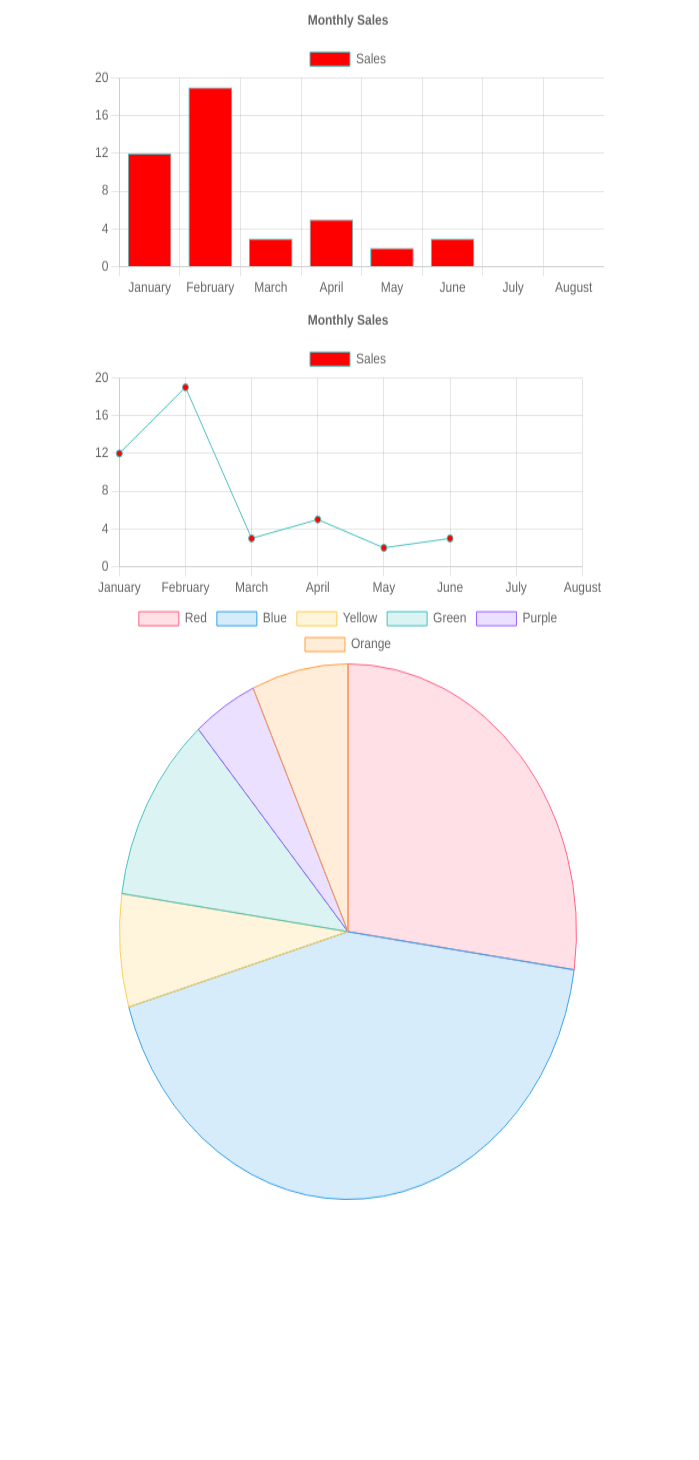
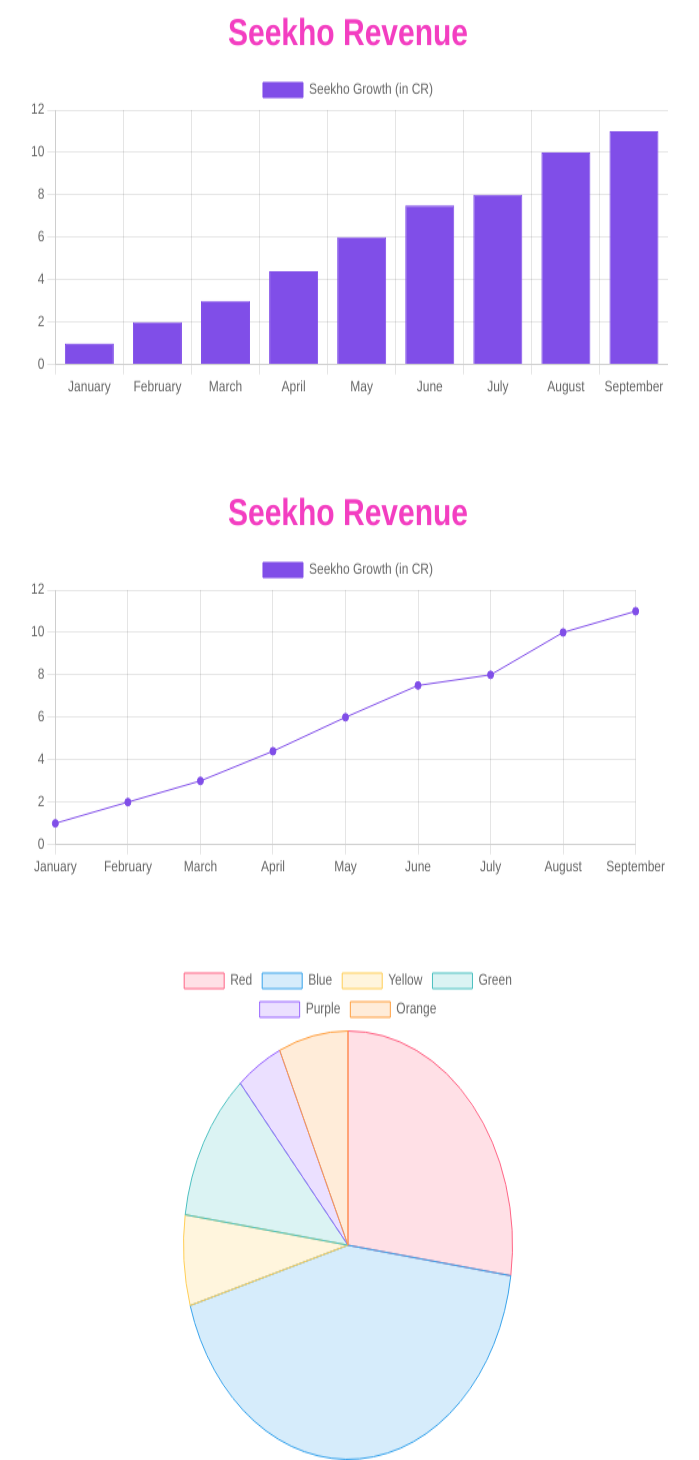
Before and after one commit to heyabrar/testing-tryouts, a Next.js app: page /charts in a window 1280 px wide. Shown: the whole page, without its empty margins (292-991 px from the left). Before the commit the page ends 1200 px from the top, so only its background shows below. Built offline with nearby package versions, Linux system fonts and the light colour scheme.

Commit message:
style: Chart styling

```diff
--- a/src/components/Charts/index.tsx
+++ b/src/components/Charts/index.tsx
@@ -12,6 +12,7 @@
   PointElement,
   LineElement,
 } from "chart.js";
+import { color } from "chart.js/helpers";
 
 // Register the necessary Chart.js components
 ChartJS.register(
@@ -39,16 +40,39 @@
       "June",
       "July",
       "August",
+      "September",
     ],
     datasets: [
       {
-        label: "Sales",
-        data: [12, 19, 3, 5, 2, 3],
-        backgroundColor: "red",
-        borderColor: "rgba(75, 192, 192, 1)",
+        label: "Seekho Growth (in CR)",
+        data: [1, 2, 3, 4.4, 6, 7.5, 8, 10, 11],
+        backgroundColor: "#804ee8",
+        borderColor: "#804ee8",
         borderWidth: 1,
       },
     ],
+  };
+
+  const options = {
+    responsive: true,
+    plugins: {
+      legend: {
+        position: "top" as x,
+      },
+      title: {
+        display: true,
+        text: "Seekho Revenue",
+        color: "#f33ec1",
+        font: {
+          size: 30,
+        },
+      },
+    },
+    scales: {
+      y: {
+        beginAtZero: true, // Ensure y-axis starts from 0
+      },
+    },
   };
 
   const pieData = {
@@ -91,42 +115,24 @@
     },
   };
 
-  const options = {
-    responsive: true,
-    plugins: {
-      legend: {
-        position: "top" as x,
-      },
-      title: {
-        display: true,
-        text: "Monthly Sales",
-      },
-    },
-    scales: {
-      y: {
-        beginAtZero: true, // Ensure y-axis starts from 0
-      },
-    },
-  };
-
   return (
     <div>
       <Bar
         data={data}
         options={options}
-        className="!w-[40%] !h-[300px] mx-auto"
+        className="!w-full lg:!w-[50%] lg:!h-[400px] mx-auto"
       />
 
       <Line
         data={data}
         options={options}
-        className="!w-[40%] !h-[300px] mx-auto"
+        className="!w-full lg:!w-[50%] lg:!h-[400px] mx-auto mt-20"
       />
 
       <Pie
         data={pieData}
         options={pieOptions}
-        className="!w-[40%] !h-[600px] mx-auto"
+        className="!w-full lg:!w-[30%] lg:!h-[500px] mx-auto mt-20"
       />
     </div>
   );
```
